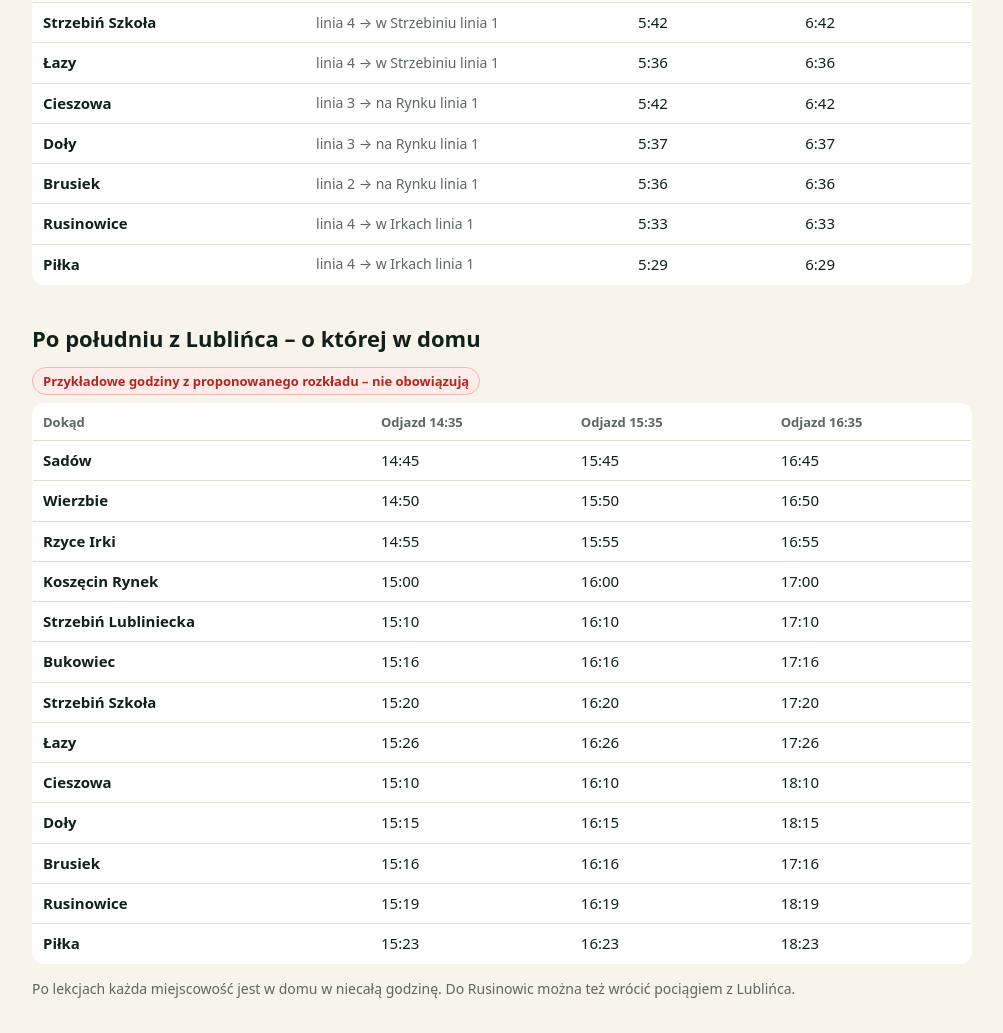
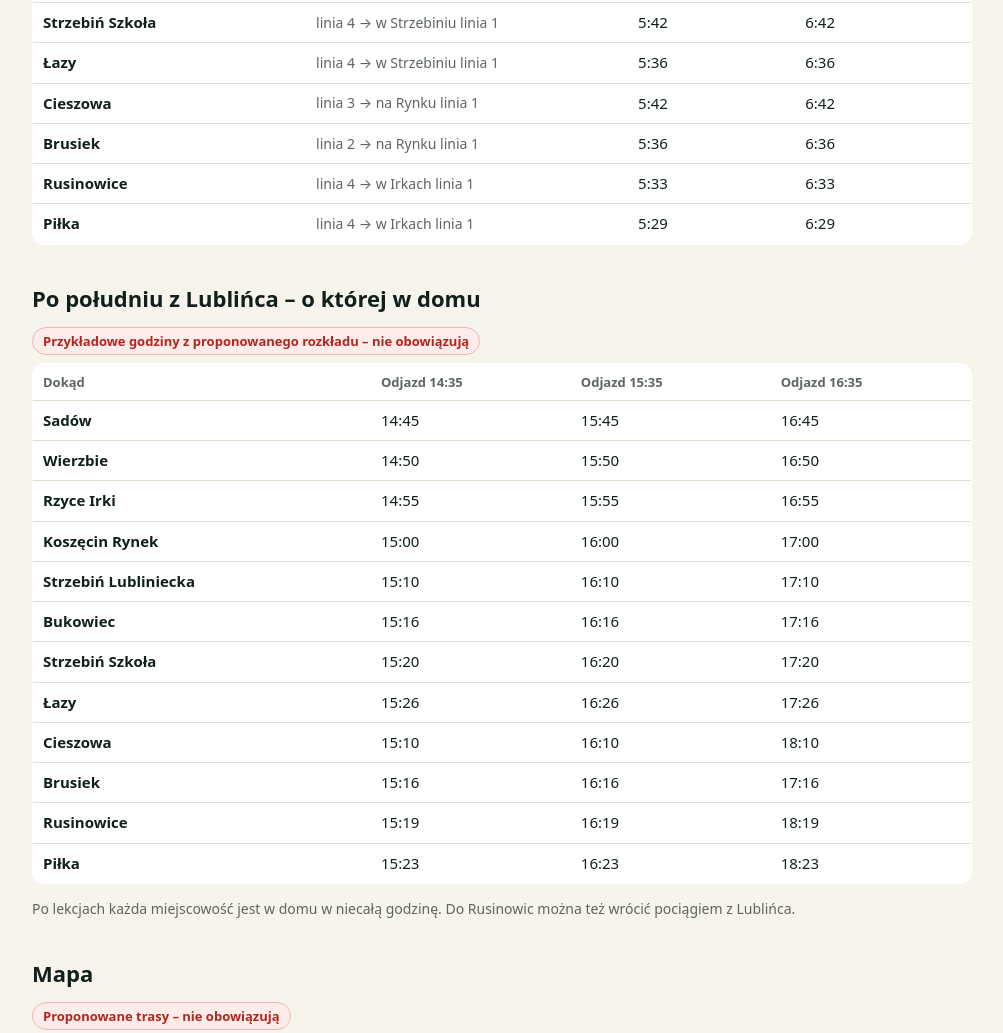
Before and after one commit to Bacman88/widelki-koszecin, a plain HTML site: page public/index.html in a window 1280 px wide. Shown: the part 2620-3653 px from the top of the page, without its empty margins (138-1141 px from the left). Drawn offline with Linux system fonts and the light colour scheme.

Commit message:
Tabele dojazdów: bez Dołów (poza gminą Koszęcin)
Co-Authored-By: Claude Opus 5.5 <noreply@anthropic.com>
Claude-Session: https://claude.ai/code/session_016huVJsA5HNCH8rrAz5yc4V

```diff
--- a/public/index.html
+++ b/public/index.html
@@ -142,7 +142,6 @@ td.how{white-space:normal;color:var(--mut);font-size:14px}
 <tr><td>Strzebiń Szkoła<span class="m">linia 4 → w Strzebiniu linia 1</span></td><td class="how">linia 4 → w Strzebiniu linia 1</td><td>5:42</td><td>6:42</td></tr>
 <tr><td>Łazy<span class="m">linia 4 → w Strzebiniu linia 1</span></td><td class="how">linia 4 → w Strzebiniu linia 1</td><td>5:36</td><td>6:36</td></tr>
 <tr><td>Cieszowa<span class="m">linia 3 → na Rynku linia 1</span></td><td class="how">linia 3 → na Rynku linia 1</td><td>5:42</td><td>6:42</td></tr>
-<tr><td>Doły<span class="m">linia 3 → na Rynku linia 1</span></td><td class="how">linia 3 → na Rynku linia 1</td><td>5:37</td><td>6:37</td></tr>
 <tr><td>Brusiek<span class="m">linia 2 → na Rynku linia 1</span></td><td class="how">linia 2 → na Rynku linia 1</td><td>5:36</td><td>6:36</td></tr>
 <tr><td>Rusinowice<span class="m">linia 4 → w Irkach linia 1</span></td><td class="how">linia 4 → w Irkach linia 1</td><td>5:33</td><td>6:33</td></tr>
 <tr><td>Piłka<span class="m">linia 4 → w Irkach linia 1</span></td><td class="how">linia 4 → w Irkach linia 1</td><td>5:29</td><td>6:29</td></tr>
@@ -163,7 +162,6 @@ td.how{white-space:normal;color:var(--mut);font-size:14px}
 <tr><td>Strzebiń Szkoła</td><td>15:20</td><td>16:20</td><td>17:20</td></tr>
 <tr><td>Łazy</td><td>15:26</td><td>16:26</td><td>17:26</td></tr>
 <tr><td>Cieszowa</td><td>15:10</td><td>16:10</td><td>18:10</td></tr>
-<tr><td>Doły</td><td>15:15</td><td>16:15</td><td>18:15</td></tr>
 <tr><td>Brusiek</td><td>15:16</td><td>16:16</td><td>17:16</td></tr>
 <tr><td>Rusinowice</td><td>15:19</td><td>16:19</td><td>18:19</td></tr>
 <tr><td>Piłka</td><td>15:23</td><td>16:23</td><td>18:23</td></tr>
```
Also changed, not shown: 2 other files.
